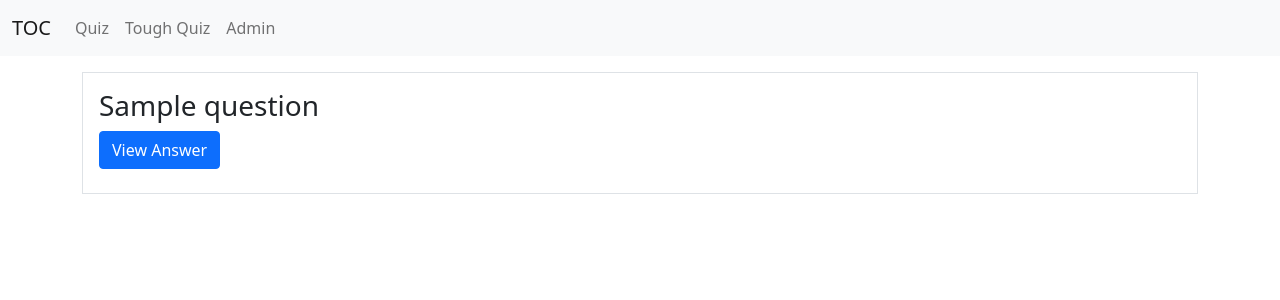
After one commit to rittwickBhabak/toc-decidable-closeness-problems, a Django app: template myapp/templates/myapp/quiz2.html in a window 1280 px wide. The commit adds this page. Shown: the top 300 px of the page. Run offline with Django 3.2, Linux system fonts and the light colour scheme; the template is opened without the code that fills it: most values are stand-ins (such as "Sample title", 1, 10 or a date in 2020); some libraries are stand-ins or nearby versions.

Commit message:
tough quiz added

```diff
--- a/myapp/templates/myapp/base.html
+++ b/myapp/templates/myapp/base.html
@@ -28,6 +28,9 @@
                     <a class="nav-link" href="{% url 'myapp:quiz' %}">Quiz</a>
                 </li>
                 <li class="nav-item">
+                    <a class="nav-link" href="{% url 'myapp:tough-quiz' %}">Tough Quiz</a>
+                </li>
+                <li class="nav-item">
                     <a class="nav-link" href="{% url 'admin:index' %}">Admin</a>
                 </li>
 
--- /dev/null
+++ b/myapp/templates/myapp/quiz2.html
@@ -0,0 +1,22 @@
+{% extends 'myapp/base.html' %}
+
+
+{% block page_title %}Tough Quiz{% endblock page_title %}
+
+{% block page_content %}
+
+    {% for question in question_list %}
+        <div class="border mb-3 p-3 mt-3">
+            <h3>{{question.question|safe}}</h3>
+            <button class="btn btn-primary mb-2" type="button" data-bs-toggle="collapse" data-bs-target="#collapse-{{forloop.counter}}" aria-expanded="false" aria-controls="collapse-{{forloop.counter}}">
+                View Answer
+            </button>
+            <div class="collapse" id="collapse-{{forloop.counter}}">
+                Answer:
+                <div class="">
+                    {{question.answer|safe}}
+                </div>
+            </div>
+        </div>
+    {% endfor %}
+{% endblock page_content %}
--- a/myapp/urls.py
+++ b/myapp/urls.py
@@ -5,6 +5,7 @@ app_name=  'myapp'
 urlpatterns = [
     path('', views.tables, name='table-page'),
     path('quiz/', views.quiz, name='quiz'),
+    path('tough-quiz/', views.tough_quiz, name='tough-quiz'),
     path('toggle-closeness/<int:pk>', views.toggle_closeness, name='toggle-closeness'),
     path('toggle-decidiability/<int:pk>', views.toggle_decidiability, name='toggle-decidiability'),
 ]
--- a/mysite/settings.py
+++ b/mysite/settings.py
@@ -23,7 +23,7 @@ BASE_DIR = Path(__file__).resolve().parent.parent
 SECRET_KEY = 'django-insecure-g+c1mor-dv3lsxdwxd&d!a+w4g5a3q#m^b3((#q4irw4*$=@%^'
 
 # SECURITY WARNING: don't run with debug turned on in production!
-DEBUG = False
+DEBUG = True
 
 ALLOWED_HOSTS = ['tocdecidablilityclosedness.pythonanywhere.com', 'localhost', '127.0.0.1']
 
```
Also changed, not shown: myapp/views.py (+37 -1 lines).
